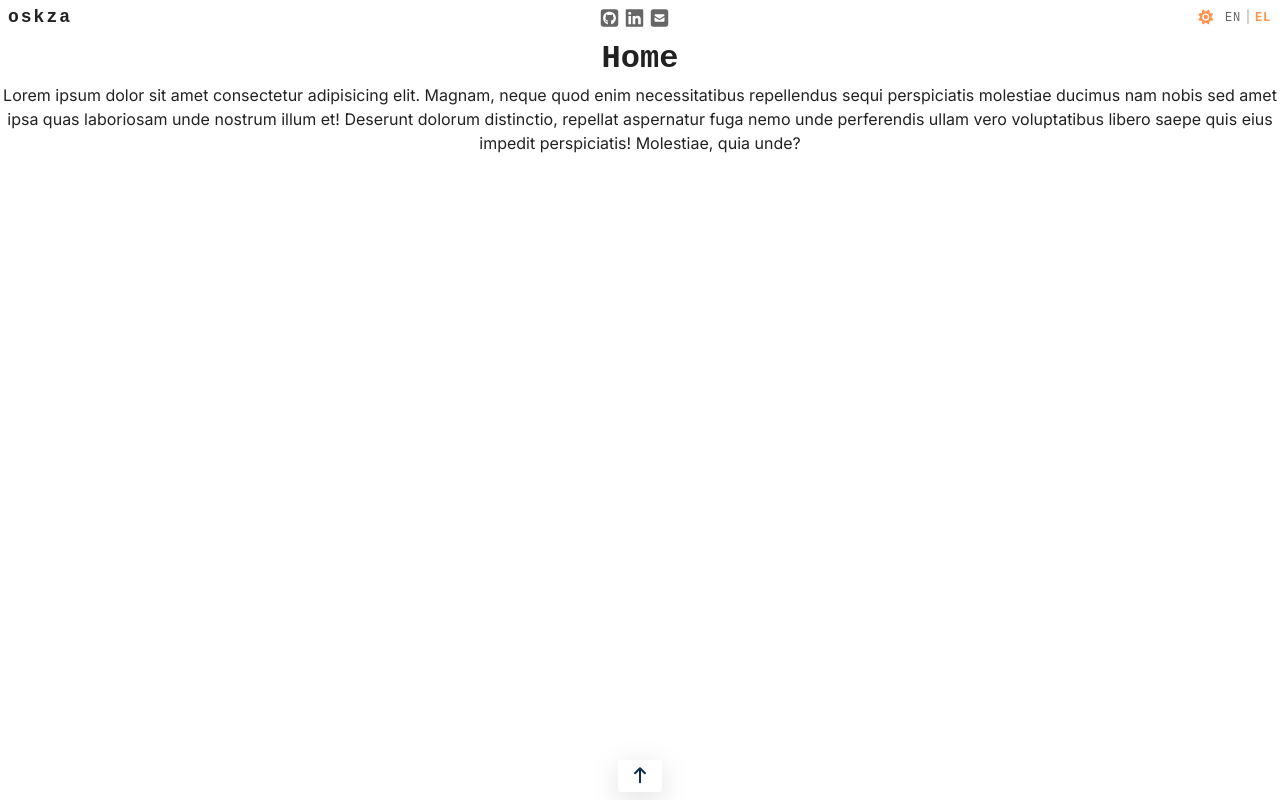
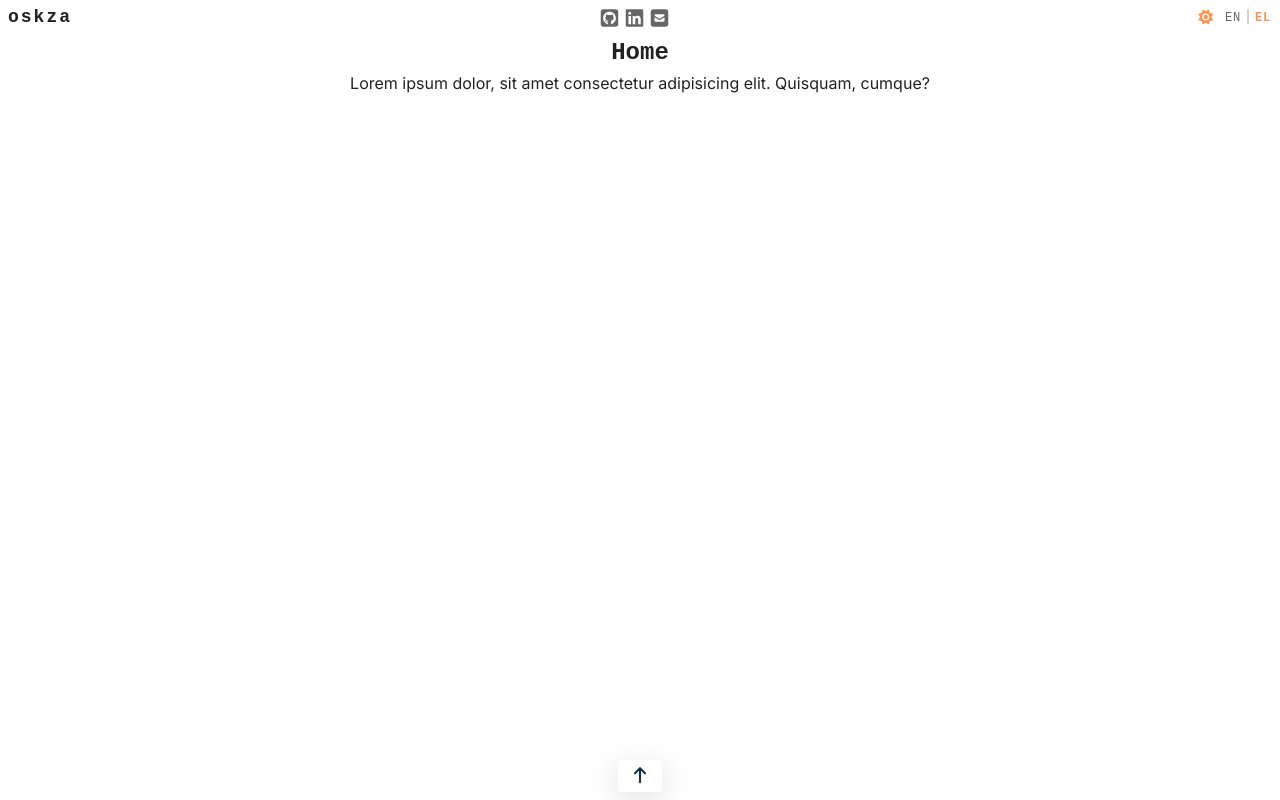
Before and after one commit to oskza/oskza-web, a Vue app: page / in a window 1280 px wide. Built offline with nearby package versions, Linux system fonts and the light colour scheme; a web font is replaced by a local one.

Commit message:
Refactored ProjectsPage, added css vars

```diff
--- a/src/pages/HomePage.vue
+++ b/src/pages/HomePage.vue
@@ -1,6 +1,19 @@
 <template>
 <div class="home-page">
-  <h1>Home</h1>
-  <p>Lorem ipsum dolor sit amet consectetur adipisicing elit. Magnam, neque quod enim necessitatibus repellendus sequi perspiciatis molestiae ducimus nam nobis sed amet ipsa quas laboriosam unde nostrum illum et! Deserunt dolorum distinctio, repellat aspernatur fuga nemo unde perferendis ullam vero voluptatibus libero saepe quis eius impedit perspiciatis! Molestiae, quia unde?</p>
+
+  <h2 class="page-title">Home</h2>
+
+  <div class="page-content">
+    <p>Lorem ipsum dolor, sit amet consectetur adipisicing elit. Quisquam, cumque?</p>
+  </div>
 </div>
 </template>
+
+<style scoped>
+.page-content {
+  display: flex;
+  flex-direction: column;
+  gap: var(--spacing-3xl);
+  padding: 0 var(--spacing-xl) var(--spacing-xl);
+}
+</style>
--- a/src/pages/ProjectsPage/ClearFiltersBtn.vue
+++ b/src/pages/ProjectsPage/ClearFiltersBtn.vue
@@ -18,8 +18,8 @@ const emit = defineEmits(['clear'])
 
 <style scoped>
 .btn-clear-filters {
+  padding: var(--spacing-xs) var(--spacing-lg);
   margin: 0 auto;
-  padding: .5rem 1.25rem;
-  font-size: .75rem;
+  font-size: var(--font-xs);
 }
 </style>
--- a/src/pages/ProjectsPage/Filters.vue
+++ b/src/pages/ProjectsPage/Filters.vue
@@ -70,14 +70,14 @@ const clearFilters = () => {
 .filters {
   display: flex;
   flex-direction: column;
-  gap: 1rem;
+  gap: var(--spacing-md);
 }
 
 .options {
   display: flex;
   flex-direction: column;
-  gap: .5rem;
-  padding: .5rem 1rem 1rem;
+  gap: var(--spacing-xs);
+  padding: var(--spacing-xs) var(--spacing-md) var(--spacing-md);
   border: 1px solid var(--primary-color);
   border-radius: 3px;
 }
--- a/src/pages/ProjectsPage/SelectFilter.vue
+++ b/src/pages/ProjectsPage/SelectFilter.vue
@@ -23,14 +23,9 @@ const props = defineProps({
 
 const emit = defineEmits(['update:modelValue'])
 
-const model = computed({
-  get: () => props.modelValue,
-  set: (val) => emit('update:modelValue', val)
-})
+const model = computed({ get: () => props.modelValue, set: val => emit('update:modelValue', val) })
 
-const handleChange = (e) => {
-  emit('update:modelValue', e.target.value)
-}
+const handleChange = e => emit('update:modelValue', e.target.value)
 </script>
 
 <style scoped>
@@ -38,18 +33,18 @@ const handleChange = (e) => {
   display: flex;
   flex-direction: column;
   align-items: flex-start;
-  gap: .15rem;
+  gap: var(--spacing-3xs);
   color: var(--primary-color);
 }
 
 label {
   font-family: var(--title-font-stack);
-  font-size: .75rem;
+  font-size: var(--font-xs);
 }
 
 select {
   width: 100%;
-  padding: .5rem;
-  font-size: .9rem;
+  padding: var(--spacing-xs);
+  font-size: var(--font-sm);
 }
 </style>
--- a/src/pages/ProjectsPage/ToggleFiltersBtn.vue
+++ b/src/pages/ProjectsPage/ToggleFiltersBtn.vue
@@ -12,9 +12,7 @@ const props = defineProps({ modelValue: { type: Boolean, required: true } })
 
 const emit = defineEmits(['update:modelValue'])
 
-const toggleFiltersVisibility = () => {
-  emit('update:modelValue', !props.modelValue)
-}
+const toggleFiltersVisibility = () => emit('update:modelValue', !props.modelValue)
 </script>
 
 <style scoped>
```
Lines whose indentation alone changed are shown as unchanged.
